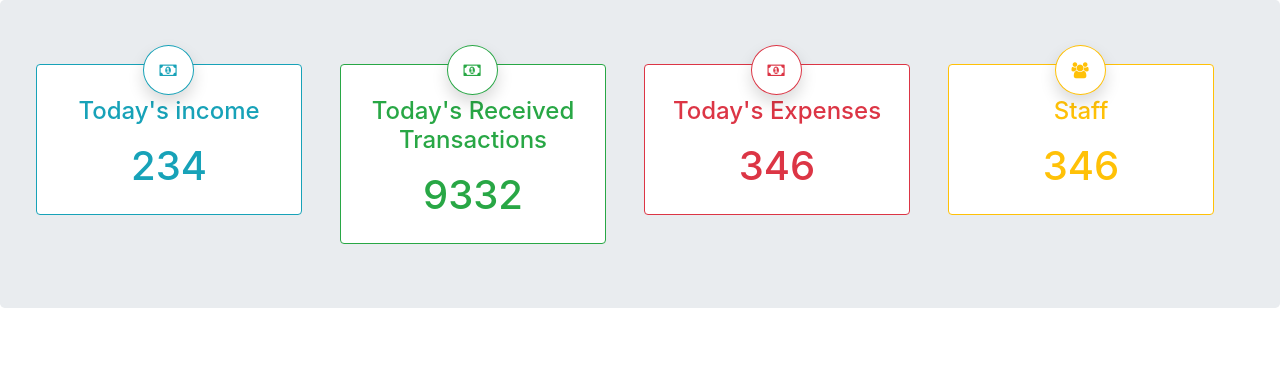
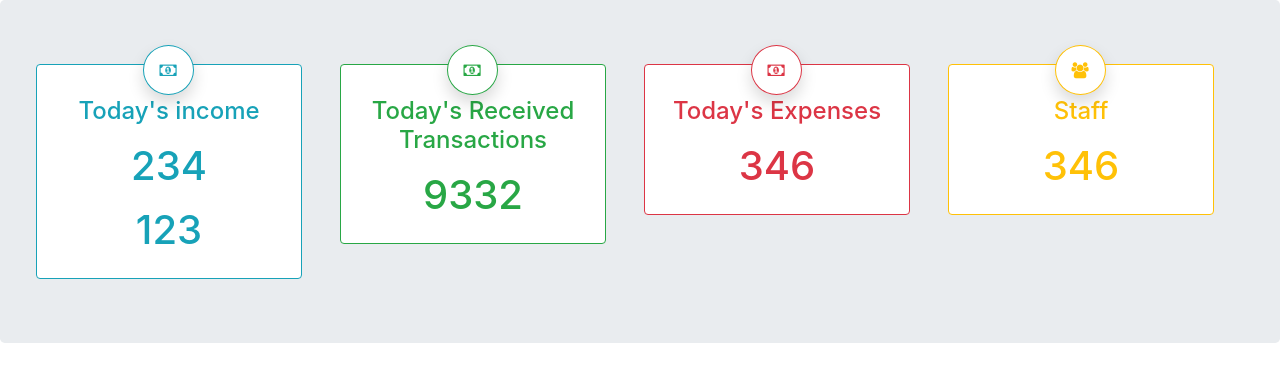
Before and after one commit to aroldayson/admin, an Angular app: page / in a window 1280 px wide. Shown: the top 382 px of the page. Built offline with nearby package versions, Linux system fonts and the light colour scheme.

Commit message:
update system

```diff
--- a/src/app/app.component.html
+++ b/src/app/app.component.html
@@ -6,6 +6,7 @@
                 <div class="card border-info shadow text-info p-3 my-card" ><span class="fa fa-money" aria-hidden="true"></span></div>
                 <div class="text-info text-center mt-3"><h4>Today's income</h4></div>
                 <div class="text-info text-center mt-2"><h1>234</h1></div>
+                <div class="text-info text-center mt-2"><h1>123</h1></div>
             </div>
         </div>
         <div class="col-md-3">
```
